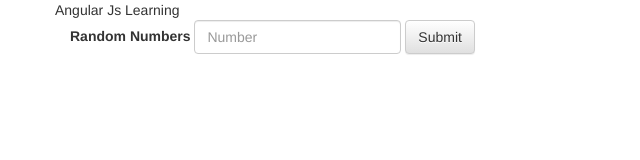
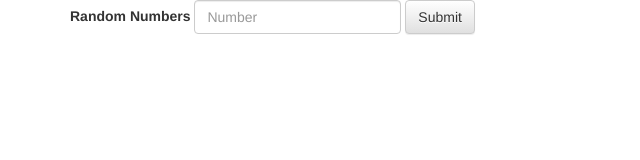
Before and after one commit to thomaa47/angularchart, a plain HTML site: page index.html in a window 1280 px wide. Shown: the whole page, without its empty margins (0-640 px from the left). Drawn offline with nearby package versions, Linux system fonts and the light colour scheme.

Commit message:
edit index page

```diff
--- a/index.html
+++ b/index.html
@@ -18,7 +18,7 @@
 <body>
 <div class="container">
   <div class="row">
-    Angular Js Learning
+    <div class="clearfix"></div>
   </div>
   <div class="row">
     <div class = "col-md-12">
```
